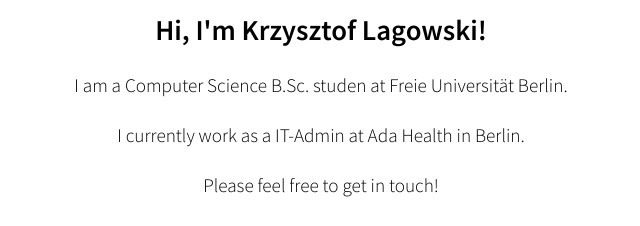
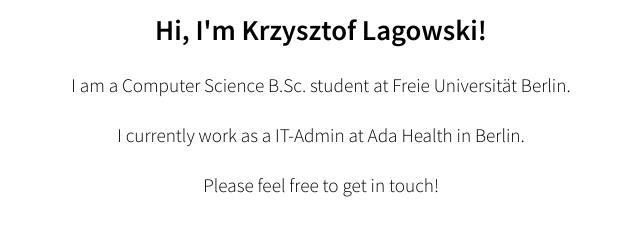
Before and after one commit to krzysztof-lagowski/krzysztof-lagowski, a plain HTML site: page index.html in a window 1280 px wide. Shown: the part 328-554 px from the top of the page, 319-959 px from the left. Drawn offline with Linux system fonts and the light colour scheme; some icons are missing.

Commit message:
Update index.html
typo fix

```diff
--- a/index.html
+++ b/index.html
@@ -46,7 +46,7 @@
       <!-- Text -->
       <h1>Hi, I'm Krzysztof Lagowski!</h1>
       <p>
-        I am a Computer Science B.Sc. studen at Freie Universität Berlin.
+        I am a Computer Science B.Sc. student at Freie Universität Berlin.
       </p>
       <p>
         I currently work as a IT-Admin at Ada Health in Berlin.
```
